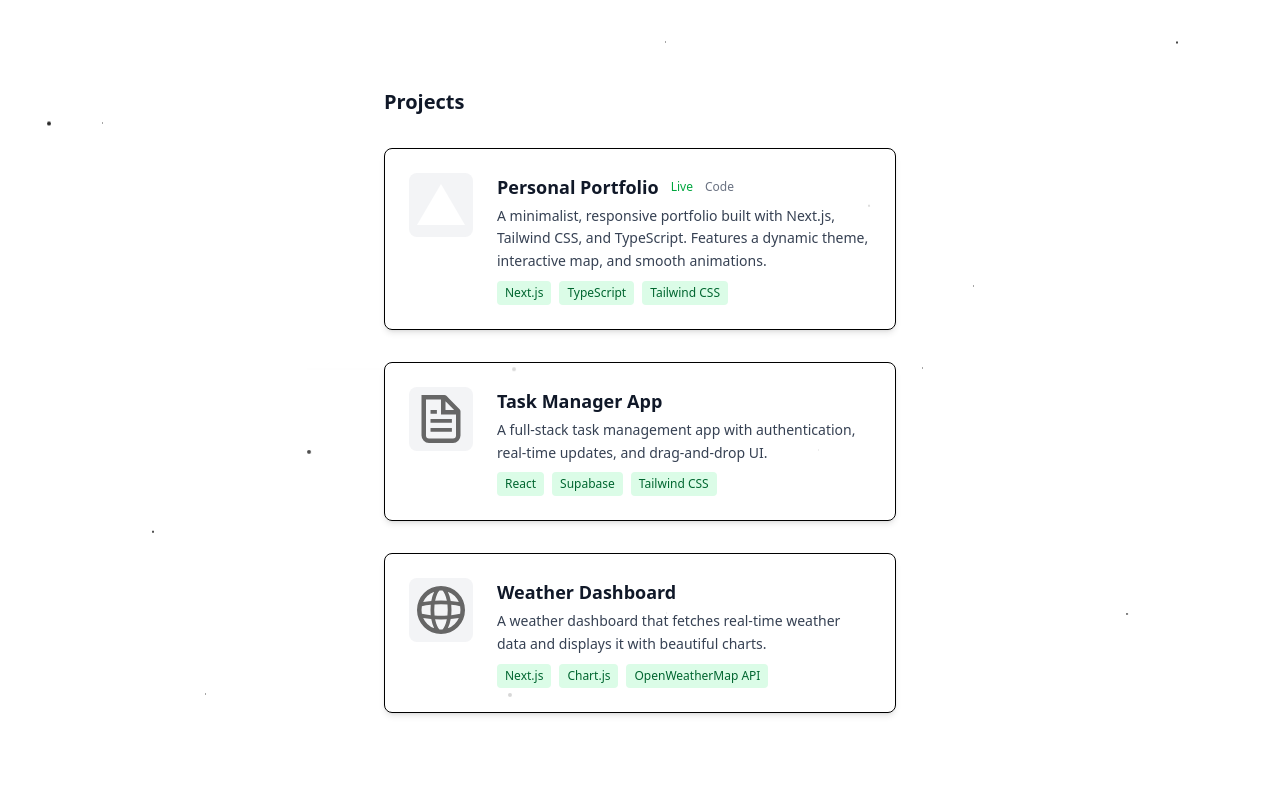
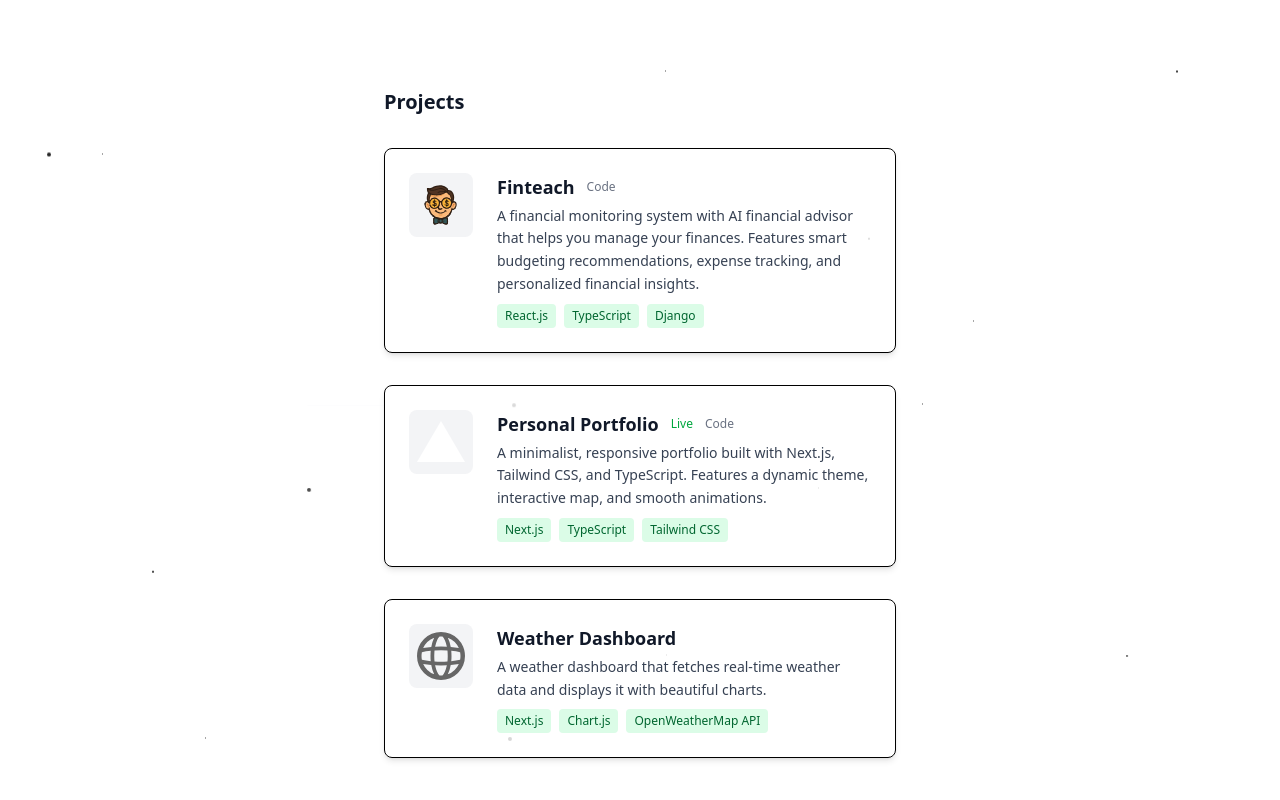
Before and after one commit to Jetrossgalinato/jetross-portfolio, a Next.js app: page /main in a window 1280 px wide. Shown: the part 1262-2062 px from the top of the page. Before the commit the page ends 2039 px from the top, so only its background shows below. Built offline with nearby package versions, Linux system fonts and the light colour scheme.

Commit message:
added finteach on projects

```diff
--- a/src/components/Projects.tsx
+++ b/src/components/Projects.tsx
@@ -14,6 +14,16 @@ interface Project {
 const projects: Project[] = [
   {
     id: 1,
+    title: "Finteach",
+    description:
+      "A financial monitoring system with AI financial advisor that helps you manage your finances. Features smart budgeting recommendations, expense tracking, and personalized financial insights.",
+    image: "/finteach.svg",
+    techStack: ["React.js", "TypeScript", "Django"],
+    liveUrl: "#",
+    repoUrl: "https://github.com/Jetrossgalinato/Finteach",
+  },
+  {
+    id: 2,
     title: "Personal Portfolio",
     description:
       "A minimalist, responsive portfolio built with Next.js, Tailwind CSS, and TypeScript. Features a dynamic theme, interactive map, and smooth animations.",
@@ -21,16 +31,6 @@ const projects: Project[] = [
     techStack: ["Next.js", "TypeScript", "Tailwind CSS"],
     liveUrl: "https://jetross-portfolio.vercel.app/",
     repoUrl: "https://github.com/Jetrossgalinato/jetross-portfolio",
-  },
-  {
-    id: 2,
-    title: "Task Manager App",
-    description:
-      "A full-stack task management app with authentication, real-time updates, and drag-and-drop UI.",
-    image: "/file.svg",
-    techStack: ["React", "Supabase", "Tailwind CSS"],
-    liveUrl: "#",
-    repoUrl: "#",
   },
   {
     id: 3,
```
Also changed, not shown: public/finteach.svg (added).
